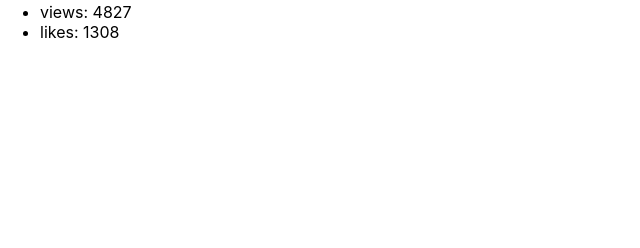
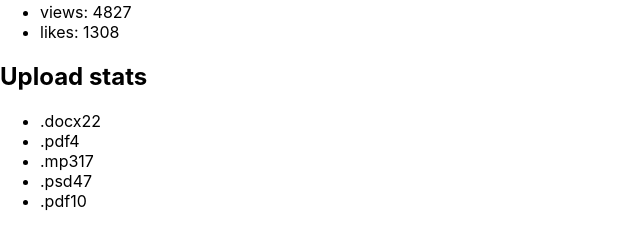
Before and after one commit to VictoriaYotka/goit-react-hw-01-components, a React (Create React App) app: page / in a window 1280 px wide. Shown: the part 446-694 px from the top of the page, without its empty margins (0-640 px from the left). Built offline with nearby package versions, Linux system fonts and the light colour scheme.

Commit message:
render statistics (no styles)

```diff
--- a/src/components/App.jsx
+++ b/src/components/App.jsx
@@ -1,18 +1,25 @@
 import{ Profile } from './profile/Profile';
 import{ Stats } from './profile/Stats';
+import{ Statistics } from './statistics/Statistics';
 import user from '../user.json';
+import data from '../data.json';
 
 export const App = () => {
   return (
     <>
       <Profile
-        username={user.username}
-        tag={user.tag}
-        location={user.location}
-        avatar={user.avatar}
+          username={user.username}
+          tag={user.tag}
+          location={user.location}
+          avatar={user.avatar}
       />
 
       <Stats stats={user.stats} />
+
+      <Statistics
+        title='Upload stats'
+        stats={data}
+      />
     </>
   );
 };
--- /dev/null
+++ b/src/components/statistics/Statistics.jsx
@@ -0,0 +1,14 @@
+export const Statistics = ({ title, stats }) => {
+    return (
+        <section>
+        {title.length > 0 && (<h2>{title}</h2>)}
+
+        <ul>
+            {stats.map(stat => <li key={stat.id}>
+                <span>{stat.label}</span>
+                <span>{stat.percentage}</span>
+            </li>)}
+        </ul>
+        </section>
+    )
+}
```
